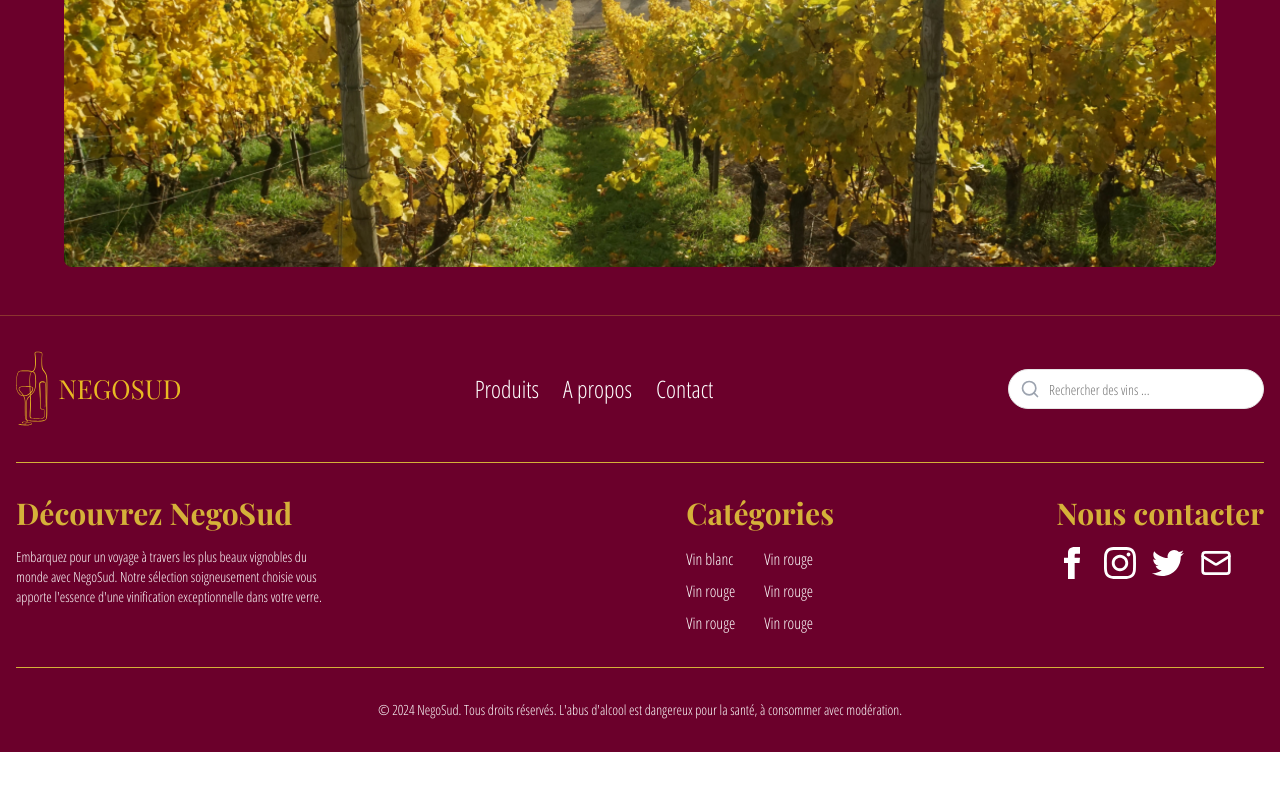
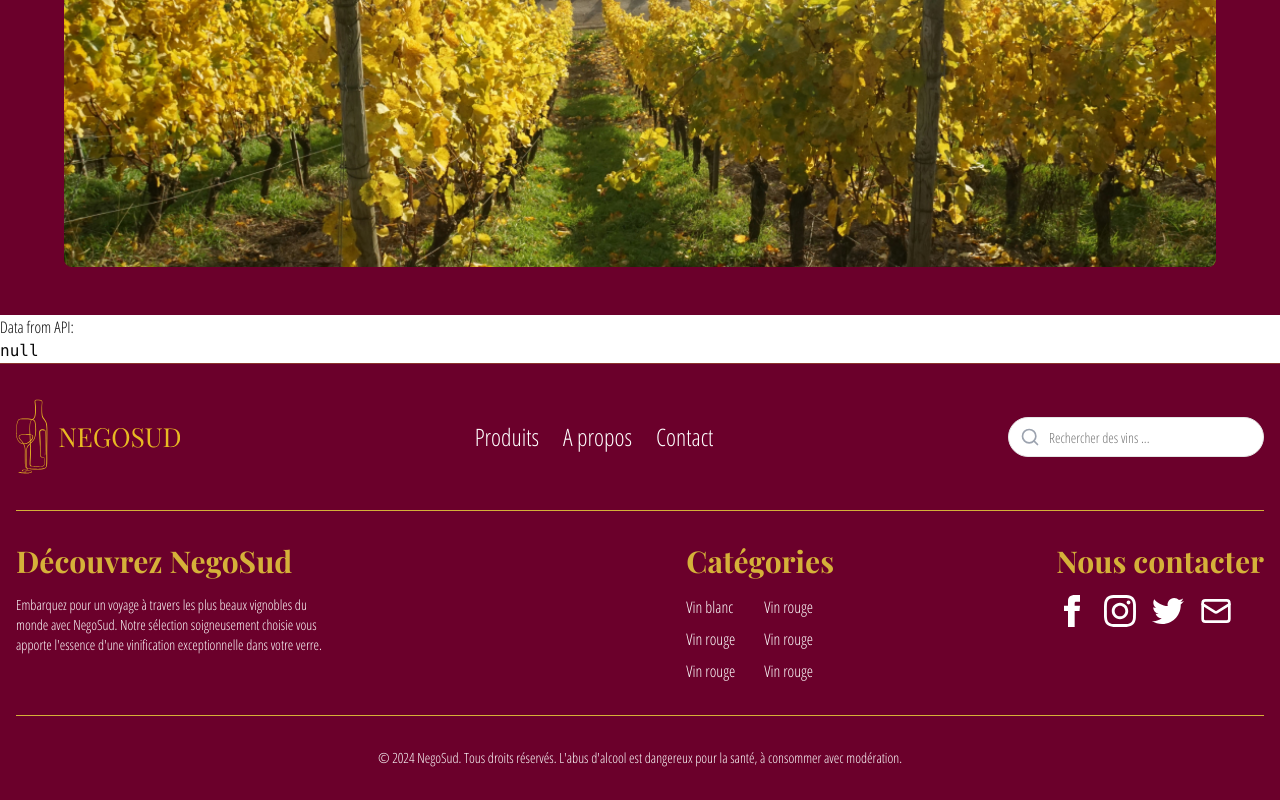
Before and after one commit to Arthur-s-Organization/NEGOSUD_ECommerce, a Next.js app in the folder APP/negosud_front/: page / in a window 1280 px wide. Shown: the part 641-1441 px from the top of the page. Before the commit the page ends 1393 px from the top, so only its background shows below. Built offline with nearby package versions, Linux system fonts and the light colour scheme; no server answers; a web font is replaced by a local one.

Commit message:
wip : test api front cors

```diff
--- a/APP/negosud_front/src/app/page.tsx
+++ b/APP/negosud_front/src/app/page.tsx
@@ -1,9 +1,12 @@
+"use client"
 import Hero from "@/components/Hero";
+import Test from "@/components/test";
 
 export default function Home() {
   return (
     <>
       <Hero />
+      <Test/>
     </>
   );
 }
--- /dev/null
+++ b/APP/negosud_front/src/components/test.tsx
@@ -0,0 +1,20 @@
+import React, { useEffect, useState } from 'react';
+
+function Test() {
+  const [data, setData] = useState(null);
+
+  useEffect(() => {
+    fetch('https://localhost:7246/api/AlcoholFamily')  // Remplace par l'URL de ton API
+      .then(response => response.json())
+      .then(data => setData(data));
+  }, []);
+
+  return (
+    <div>
+      <h1>Data from API:</h1>
+      <pre>{JSON.stringify(data, null, 2)}</pre>
+    </div>
+  );
+}
+
+export default Test;
```
